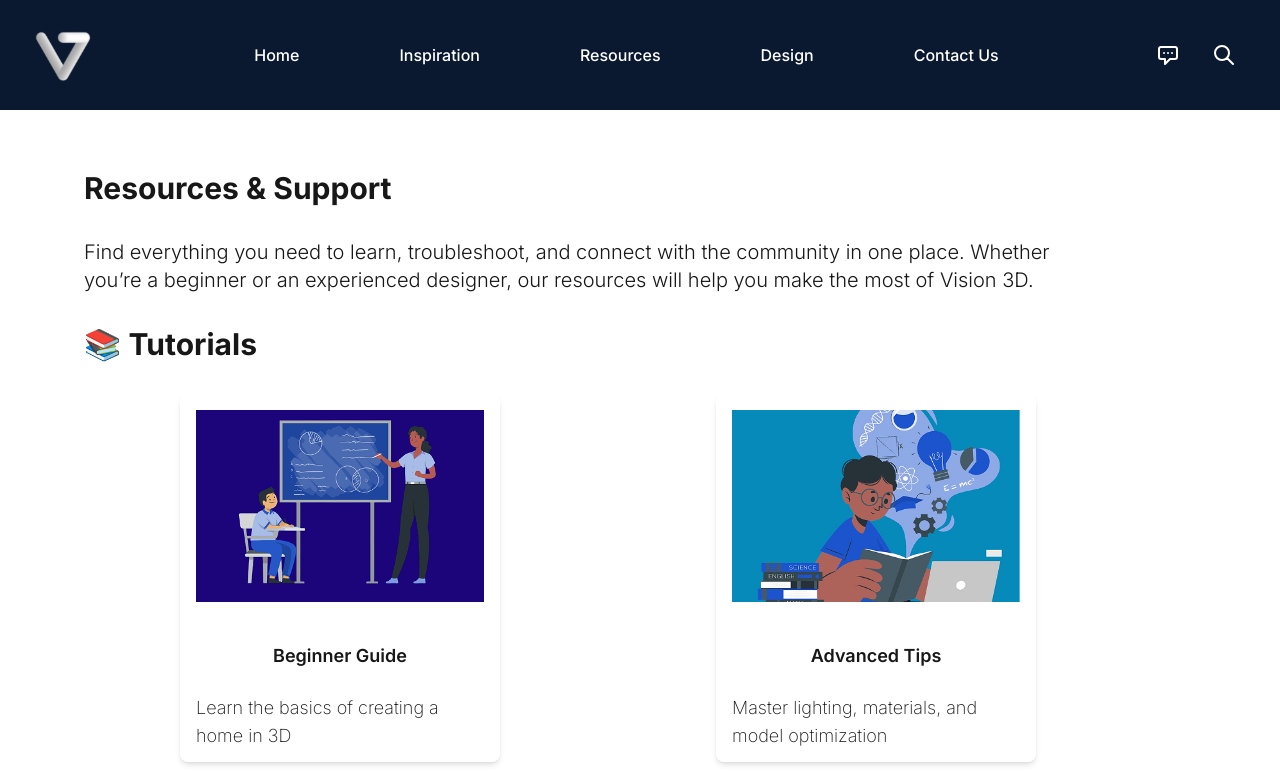
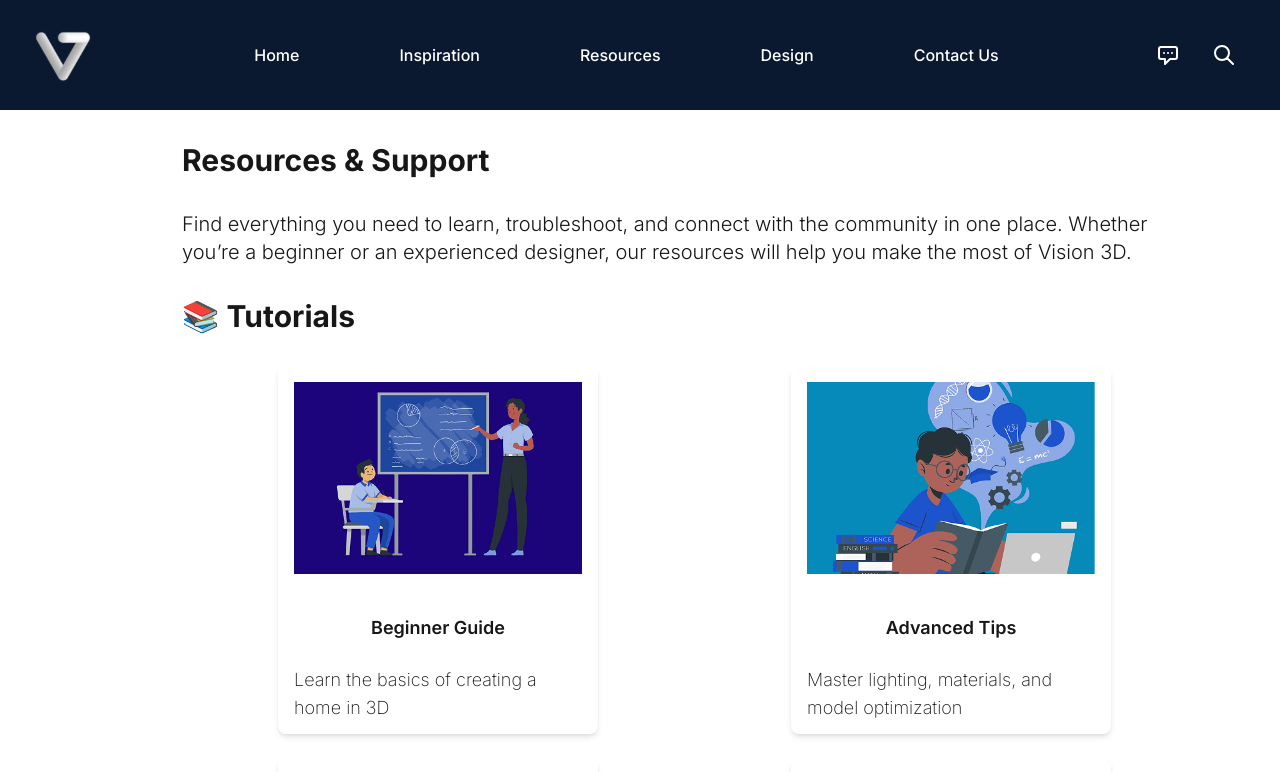
Before and after one commit to Chaniths/vision3d, a Next.js app: page /resouces in a window 1280 px wide. Shown: the top 772 px of the page. Built offline with nearby package versions, Linux system fonts and the light colour scheme.

Commit message:
Code cleaned

```diff
--- a/src/app/components/Layout.jsx
+++ b/src/app/components/Layout.jsx
@@ -5,11 +5,7 @@ const Layout = ({ children }) => {
   return (
     <div className="flex flex-col min-h-screen">
       <NavBar />
-      <main className="flex-grow">
-        <div className="px-8 py-6">
-          {children}
-        </div>
-      </main>
+      <main className="flex-grow">{children}</main>
       <Footer />
     </div>
   );
--- a/src/app/components/NavBar.jsx
+++ b/src/app/components/NavBar.jsx
@@ -76,7 +76,7 @@ export default function Navbar() {
             Inspiration
           </Link>
           <Link
-            href="/resources"
+            href="/resouces"
             className="text-white font-medium hover:text-blue-200"
           >
             Resources
--- a/src/app/hero/Hero.jsx
+++ b/src/app/hero/Hero.jsx
@@ -6,7 +6,7 @@ export default function Hero() {
       className="h-screen bg-cover bg-center flex items-center justify-center text-white"
       style={{ backgroundImage: "url('/hero/background.png')" }}
     >
-      <div className="bg-opacity-40 p-6 rounded-lg text-center max-w-2xl mt-[-240]">
+      <div className="bg-opacity-40 rounded-lg text-center max-w-2xl mt-[-200]">
         {/* <h1 className="text-4xl md:text-5xl font-bold mb-4 text-white">
           Design Your Dream Home
         </h1> */}
--- a/src/app/home/Land.jsx
+++ b/src/app/home/Land.jsx
@@ -9,7 +9,7 @@ const Land = () => {
   return (
     <div>
       <Hero />
-      <div className="grid grid-cols-1 md:grid-cols-2 lg:grid-cols-4 gap-6 p-8">
+      <div className="grid grid-cols-1 md:grid-cols-2 lg:grid-cols-4 gap-7 p-8">
         <Card
           title="Create a floor plan"
           imageSrc="/card_images/Architect-pana 1.svg"
--- a/src/app/resouces/page.js
+++ b/src/app/resouces/page.js
@@ -48,7 +48,7 @@ export default function Resources() {
 
     return (
         <>
-            <div className="m-5">
+            <div className="ml-[150px]">
                 <p className="text-3xl font-bold p-4 m-4">
                     Resources & Support
                 </p>
```
